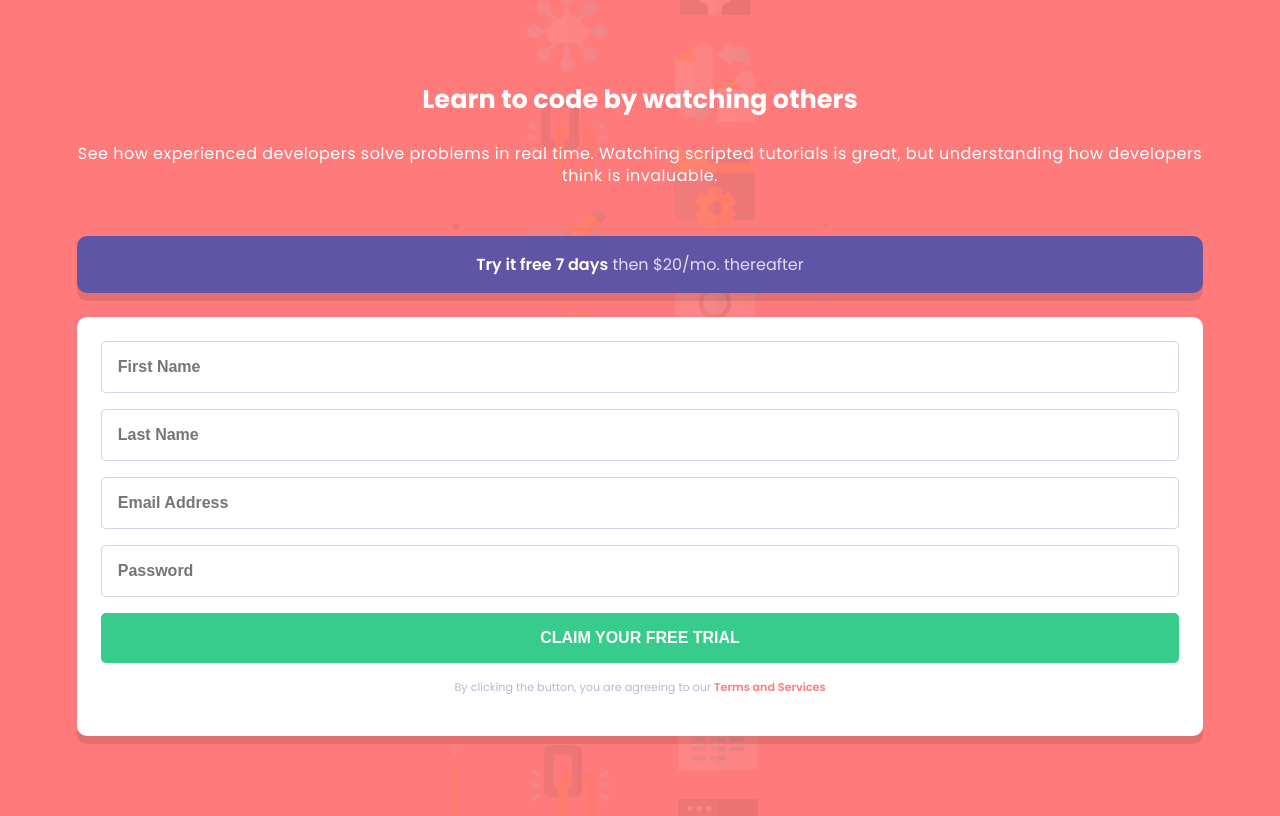
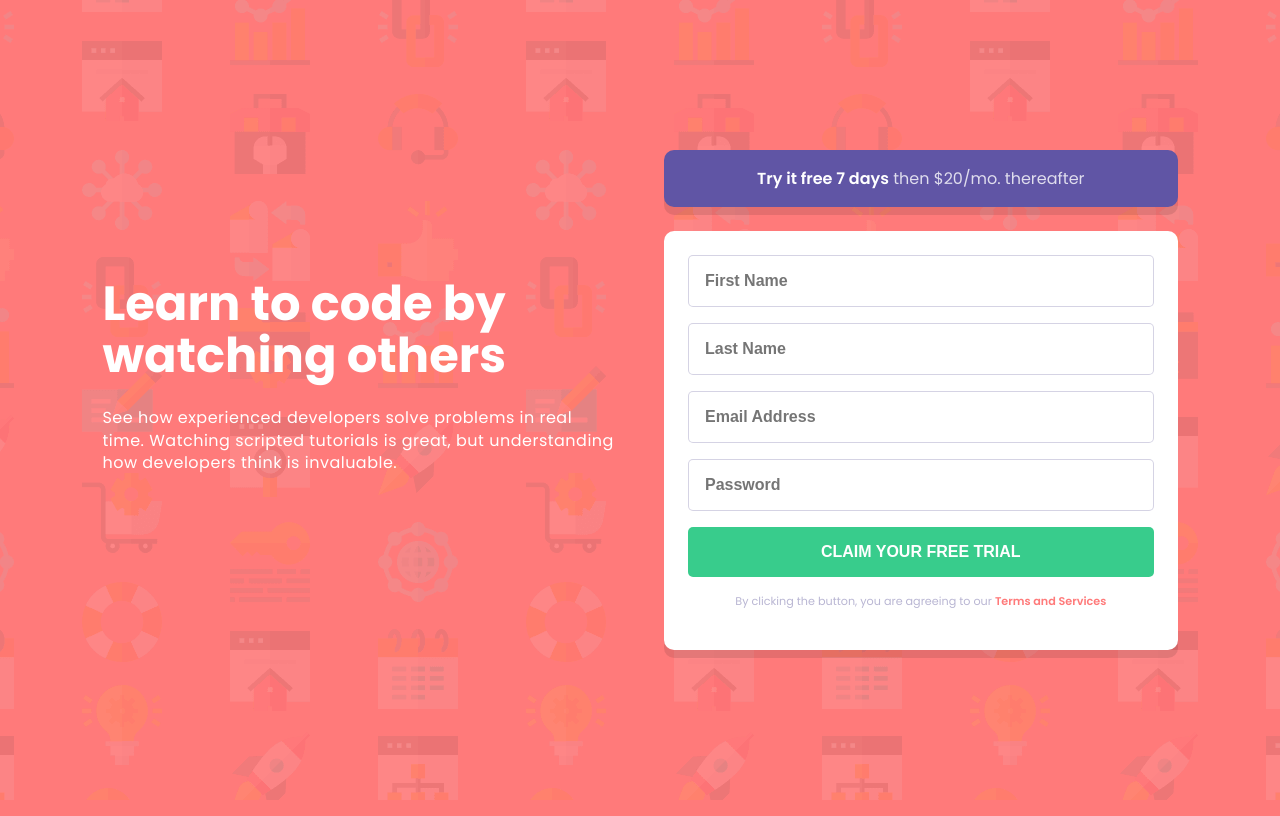
Before and after one commit to georit/intro-component-with-signup-form, a plain HTML site: page index.html in a window 1280 px wide. Drawn offline with Linux system fonts and the light colour scheme.

Commit message:
Add media queries

```diff
--- a/index.html
+++ b/index.html
@@ -20,7 +20,10 @@
   <body>
     <div class="wrapper">
       <div class="intro">
-        <h1 class="main-heading">Learn to code by watching others</h1>
+        <h1 class="main-heading">
+          Learn to code by <br />
+          watching others
+        </h1>
         <p class="intro-info">
           See how experienced developers solve problems in real time. Watching
           scripted tutorials is great, but understanding how developers think is
--- a/style.css
+++ b/style.css
@@ -43,6 +43,7 @@ body {
 div.wrapper {
   padding: 5rem 0;
   width: 88%;
+  max-width: 330px;
 }
 
 div.intro {
@@ -152,3 +153,41 @@ div.sign-up form.sign-up-form p.terms a.terms-link:visited {
   font-weight: 600;
   text-decoration: none;
 }
+
+/* *****media queries***** */
+@media only screen and (min-width: 376px) {
+  body {
+    background: url("./images/bg-intro-desktop.png") center center no-repeat,
+      var(--red);
+  }
+}
+
+@media only screen and (min-width: 768px) {
+  div.wrapper {
+    display: grid;
+    grid-template-columns: repeat(2, 1fr);
+    grid-template-rows: auto;
+    gap: 3rem;
+    max-width: 84%;
+  }
+
+  div.intro {
+    display: flex;
+    flex-flow: column nowrap;
+    align-items: flex-start;
+    justify-content: center;
+    text-align: left;
+  }
+
+  div.intro h1.main-heading {
+    font-size: 2.2rem;
+    line-height: 1.1;
+  }
+}
+
+@media only screen and (min-width: 1100px) {
+  div.intro h1.main-heading {
+    font-size: 3rem;
+    line-height: 1.1;
+  }
+}
```
